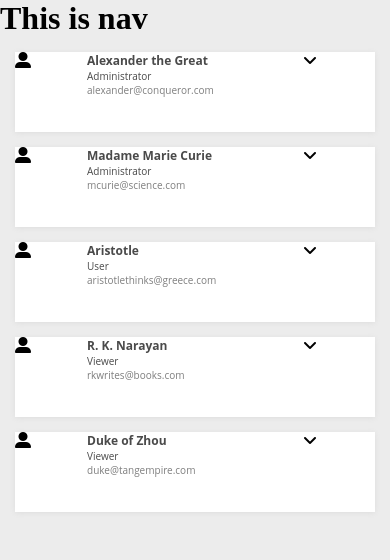
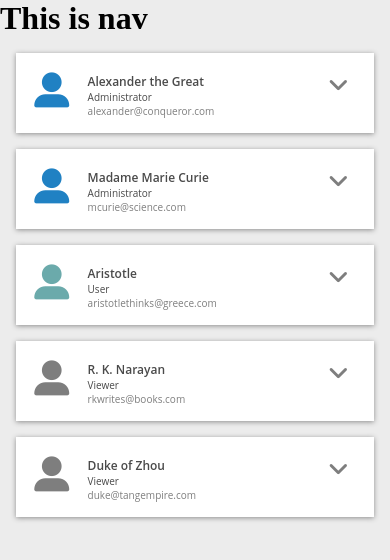
Before and after one commit to itsvivrant/veryable-front-end-challenge, a React (Create React App) app in the folder client/: page / in a window 390 px wide. Shown: the top 560 px of the page. Built offline with nearby package versions, Linux system fonts and the light colour scheme.

Commit message:
create change avatar and format phone number

```diff
--- a/client/src/components/UsersCard/index.js
+++ b/client/src/components/UsersCard/index.js
@@ -9,11 +9,27 @@ function UsersCard({user, index}) {
         !showContent ? setShowContent(true) : setShowContent(false)
     }
 
+    const changeAvatarColor = () =>  {
+        let color = ""
+
+        if (user.id === 0 || user.id === 1) color = "#2081C3"
+        else if (user.id === 2) color = "#6BAAAB"
+        else if (user.id === 3 || user.id === 4) color = "#7E7E7E"
+
+        return color
+    }
+
+    const formatPhoneNumber = (phoneNumber) => {
+        if (typeof(input) !== 'string') phoneNumber = phoneNumber.toString()
+        return "("+phoneNumber.substring(0,3)+")"+phoneNumber.substring(3,6)+"-"+phoneNumber.substring(6,11)
+    }
+
+
     return (
         <div className='profile-container' key={index}>
 
             <div className='profile-img'>
-                <i className="fas fa-user-alt"></i>
+                <i className="fas fa-user-alt" style={{color:changeAvatarColor()}}></i>
             </div>
 
             <div className='profile-content'>
@@ -24,16 +40,28 @@ function UsersCard({user, index}) {
                 </div>
 
                 {showContent ?
-                    <div className='content-details'>
-                        <p>{user.street}, {user.city}, {user.state} {user.zip}</p>
-                        <p>{user.phone}</p>
-                        <p>{user.createdAt}</p>
-                        <p>{user.lastLoggedIn}</p>
+                    <div className='content-details-container'>
+                        <div className='content-details'>
+                            <h1>Address</h1>
+                            <p>{user.street}, {user.city}, {user.state} {user.zip}</p>
+                        </div>
+                        <div className='content-details'>
+                            <h1>Phone</h1>
+                            <p>{formatPhoneNumber(user.phone)}</p>
+                        </div>
+                        <div className='content-details'>
+                            <h1>Created At</h1>
+                            <p>{user.createdAt}</p>
+                        </div>
+                        <div className='content-details'>
+                            <h1>Last Loggined In</h1>
+                            <p>{user.lastLoggedIn}</p>
+                        </div>
                     </div>
                 : ""}
             </div>
 
-            <div className='profile-show-content'>
+            <div className='profile-show-content-icons'>
                 {!showContent ?
                     <i onClick={showMoreContent} className="fas fa-angle-down"></i>
                     :
--- a/client/src/index.css
+++ b/client/src/index.css
@@ -2,10 +2,7 @@ body, p, h1, h2, h3, h4{
     margin: 0;
     padding: 0;
     border: 0;
-}
 
-button, i {
-    cursor: pointer;
 }
 
 .whole-page {
@@ -26,22 +23,28 @@ button, i {
     background-color: white;
     height: auto;
     margin-top: 16px;
-    box-shadow: 0px 1px 5px rgb(221, 221, 221);
-    margin: 15px;
+    box-shadow: 0px 1px 5px rgb(141, 141, 141);
+    margin: 16px;
+}
+
+.profile-content {
+    height: 100%;
+    box-sizing: border-box;
 }
 
 .profile-header{
+    display: flex;
+    flex-direction: column;
     height: 80px;
-}
+    font-family: Open Sans;
+    box-sizing: border-box;
+    padding-top: 20px;
 
-.profile-content {
-    font-family: Open Sans;
-    height: auto;
 }
 
 .profile-header .user-name {
     font-size: 12px;
-    font-weight: Semi-bold;
+    font-weight: 600;
     color: #4A4A4A
 }
 
@@ -55,6 +58,39 @@ button, i {
     color: #7E7E7E
 }
 
-.content-details {
+.content-details-container {
     height: 190px;
 }
+
+.content-details h1 {
+   font-size: 10px;
+   font-weight: 600;
+   color: #4A4A4A;
+   margin-top: 1.5em;
+}
+
+.content-details p {
+    font-size: 10px;
+    color: #4A4A4A;
+
+}
+
+.profile-show-content-icons {
+    display: flex;
+    justify-content: center;
+}
+
+/* ICONS */
+.fas.fa-user-alt {
+    font-size: 35px;
+    display: flex;
+    justify-content: center;
+    padding-top: 20px;
+}
+
+.fas.fa-angle-down, .fas.fa-angle-up {
+    font-size: 23px;
+    cursor: pointer;
+    color: #7E7E7E;
+    padding-top: 20px;
+}
```
